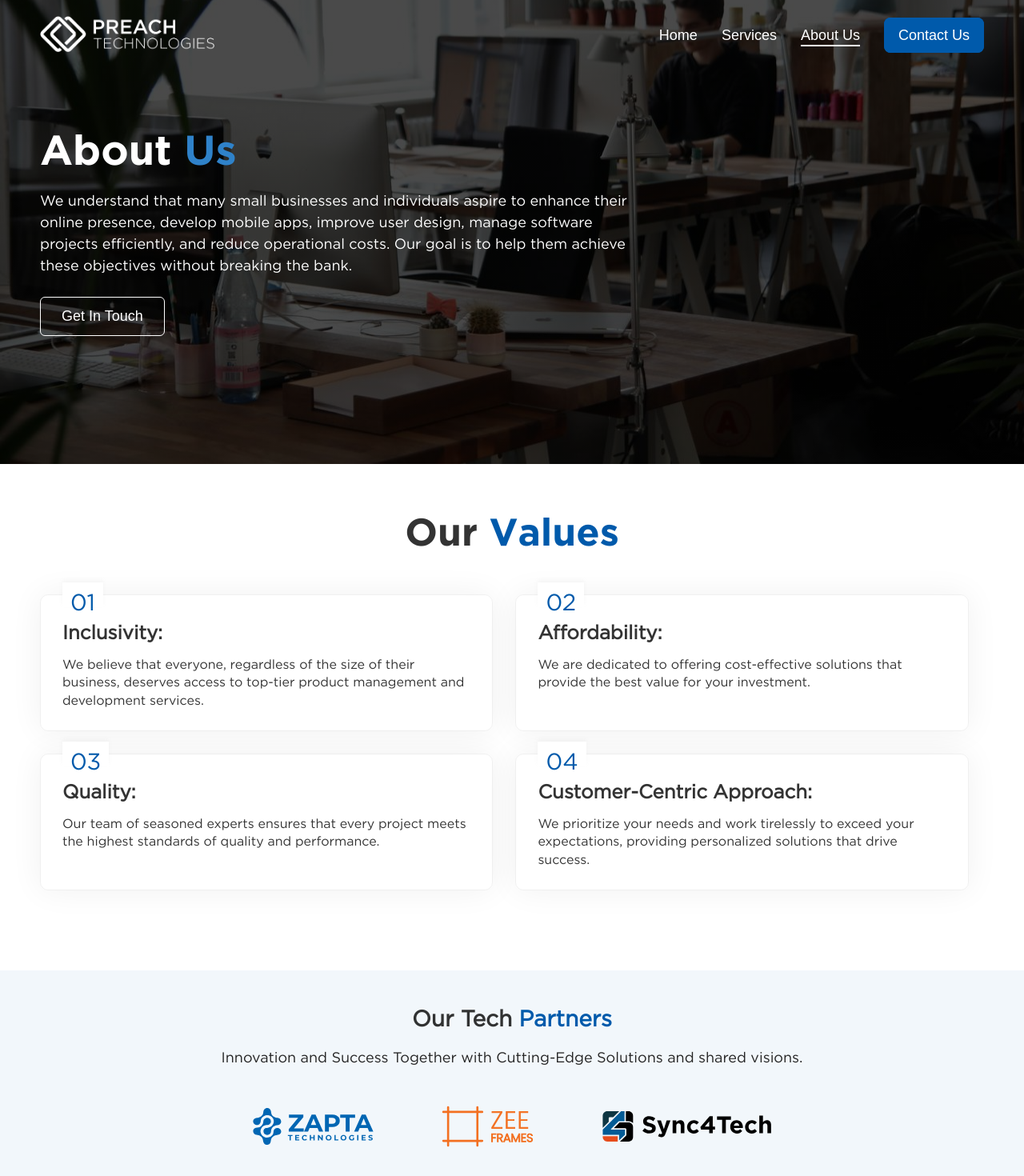
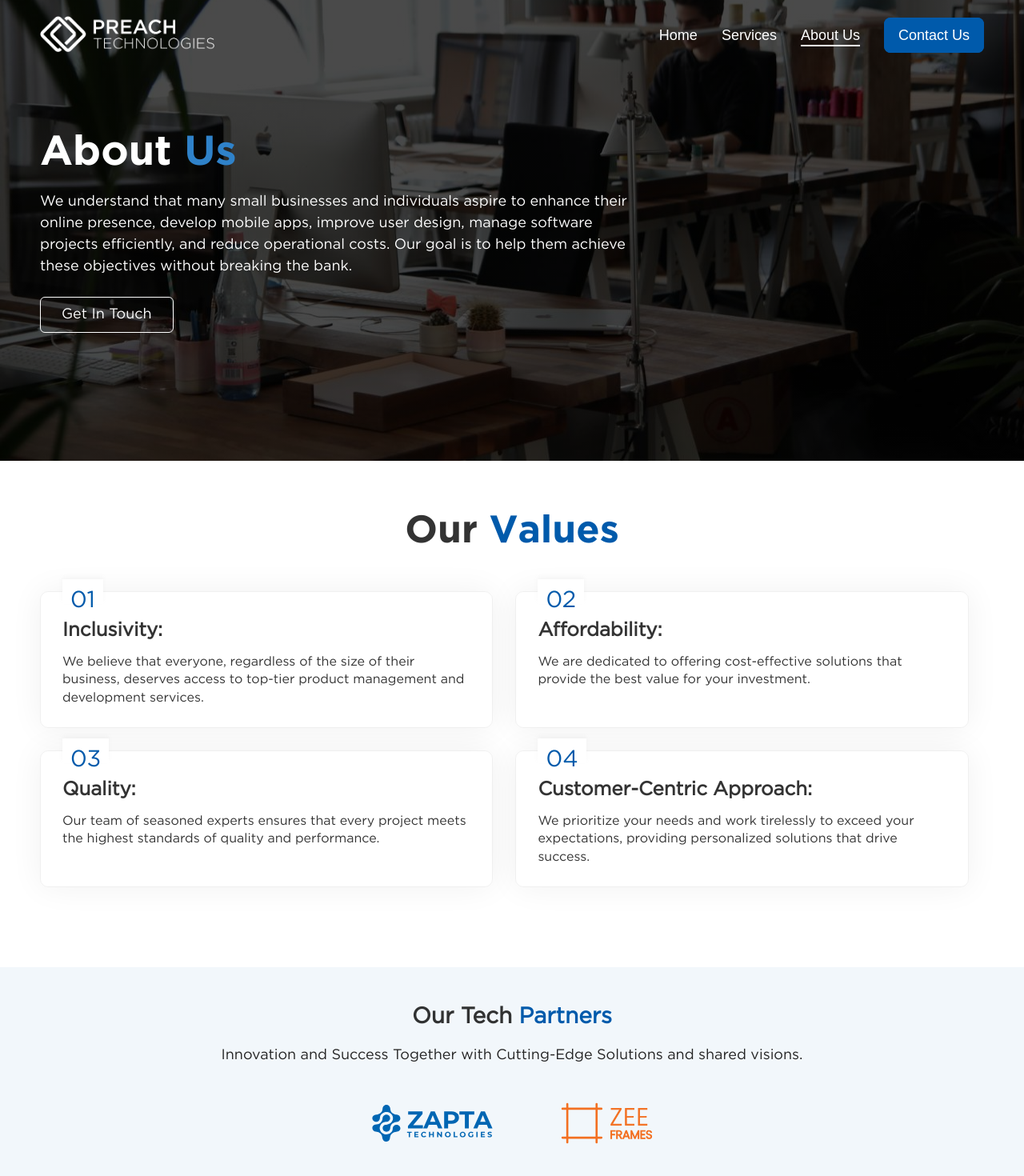
Before and after one commit to numanabid27/preach-concept, a Next.js app: page /about in a window 1280 px wide. Shown: the top 1470 px of the page at 80% size. Built offline with nearby package versions, Linux system fonts and the light colour scheme.

Commit message:
update ivon

```diff
--- a/src/components/common/hero/hero.tsx
+++ b/src/components/common/hero/hero.tsx
@@ -3,6 +3,7 @@
 import React from "react";
 import styles from "./style.module.css";
 import useDimensions from "@/app/hooks/use-dimensation";
+import Link from "next/link";
 
 
 export function Hero({ img, title, para, button, contact, tagLine }: any) {
@@ -22,7 +23,7 @@ export function Hero({ img, title, para, button, contact, tagLine }: any) {
           <h6>{tagLine}</h6>
           <h1 style={{ textAlign: width < 700 && contact ? 'center' : 'unset' }}>{title}</h1>
           {para && <p>{para}</p>}
-          {button && <button>{button}</button>}
+          {button && <Link href="/contact">{button}</Link>}
         </div>
       </div>
     </div>
--- a/src/components/common/hero/style.module.css
+++ b/src/components/common/hero/style.module.css
@@ -34,7 +34,7 @@
     line-height: 1.5;
 
 }
-.banner_desc button{
+.banner_desc a{
     color: #fff;
     background-color: transparent;
     border: 1px solid #fff;
@@ -45,7 +45,7 @@
     transition: 0.4s;
     width: fit-content;
 }
-.banner_desc button:hover{
+.banner_desc a:hover{
     background-color: #005AAB;
     border: 1px solid #005AAB;
 }
--- a/src/components/common/partners/index.tsx
+++ b/src/components/common/partners/index.tsx
@@ -24,9 +24,7 @@ export function Partners() {
           <Link href="https://zeeframes.com/" target="_blank">
             <Image src={zee} alt="" />
           </Link>
-          <Link href="https://www.sync4tech.co/" target="_blank">
-            <Image src={sync} alt="" />
-          </Link>
+
         </div>
       </div>
     </section>
--- a/src/components/home/index.tsx
+++ b/src/components/home/index.tsx
@@ -15,6 +15,7 @@ import web from "@/assets/images/web.svg";
 import sass from "@/assets/images/sass.svg";
 import mobile from "@/assets/images/mobile-app.svg";
 import ui from "@/assets/images/ui-ux.svg";
+import Link from "next/link";
 
 export function Home() {
   const services_Data = [
@@ -77,7 +78,7 @@ export function Home() {
             <h1>Your Partner in <span style={{ color: "#2F82C9" }}> SaaS </span>
              Product Management and Software Development</h1>
             <p>At Preach Technologies, we turn innovative ideas into successful, scalable products, ensuring market fit and top-notch development for competitive success.</p>
-            <button>Start Your Project Today</button>
+            <Link href="/contact">Start Your Project Today</Link>
           </div>
         </div>
       </section>
--- a/src/components/home/style.module.css
+++ b/src/components/home/style.module.css
@@ -105,7 +105,7 @@
     line-height: 1.5;
 
 }
-.banner_desc button{
+.banner_desc a{
     color: #fff;
     background-color: transparent;
     border: 1px solid #fff;
@@ -116,7 +116,7 @@
     transition: 0.4s;
     width: fit-content;
 }
-.banner_desc button:hover{
+.banner_desc a:hover{
     background-color: #005AAB;
     border: 1px solid #005AAB;
 }
--- a/src/layout/footer/footer.tsx
+++ b/src/layout/footer/footer.tsx
@@ -2,12 +2,8 @@ import React from 'react'
 import styles from "./style.module.css"
 import Image from 'next/image'
 import linkdin from "@/assets/images/social-3.svg"
-import twitter from "@/assets/images/social-2.svg"
 import insta from "@/assets/images/instagram.png"
 import Link from 'next/link'
-import one from "@/assets/images/contact-1.svg"
-import two from "@/assets/images/contact-2.svg"
-import three from "@/assets/images/contact-3.svg"
 
 const Footer = () => {
   return (
--- a/src/layout/header/header.tsx
+++ b/src/layout/header/header.tsx
@@ -9,6 +9,7 @@ import { usePathname } from "next/navigation";
 import useDimensions from "@/app/hooks/use-dimensation";
 import menu from "@/assets/images/menu.png";
 import close from "@/assets/images/close.png";
+import Wclose from "@/assets/images/scroll-cross.png";
 
 const Header = () => {
   const pathname = usePathname();
@@ -45,7 +46,7 @@ const Header = () => {
           </div>
           <div onClick={() => setIsMobile(!isMobile)}>
             {isMobile ? (
-              <Image src={close} alt="" width={19} height={19} style={{filter: !showDiv ? "brightness(100)" : "unset"}} />
+              <Image src={!showDiv ? Wclose : close} alt="" width={19} height={19}  />
             ) : (
               <Image src={menu} alt="" width={19} height={19} style={{filter: !showDiv ? "brightness(100)" : "unset"}} />
             )}
```
Also changed, not shown: src/assets/images/scroll-cross.png (added), 1 other file (tests, documents, lock files or other folders).
